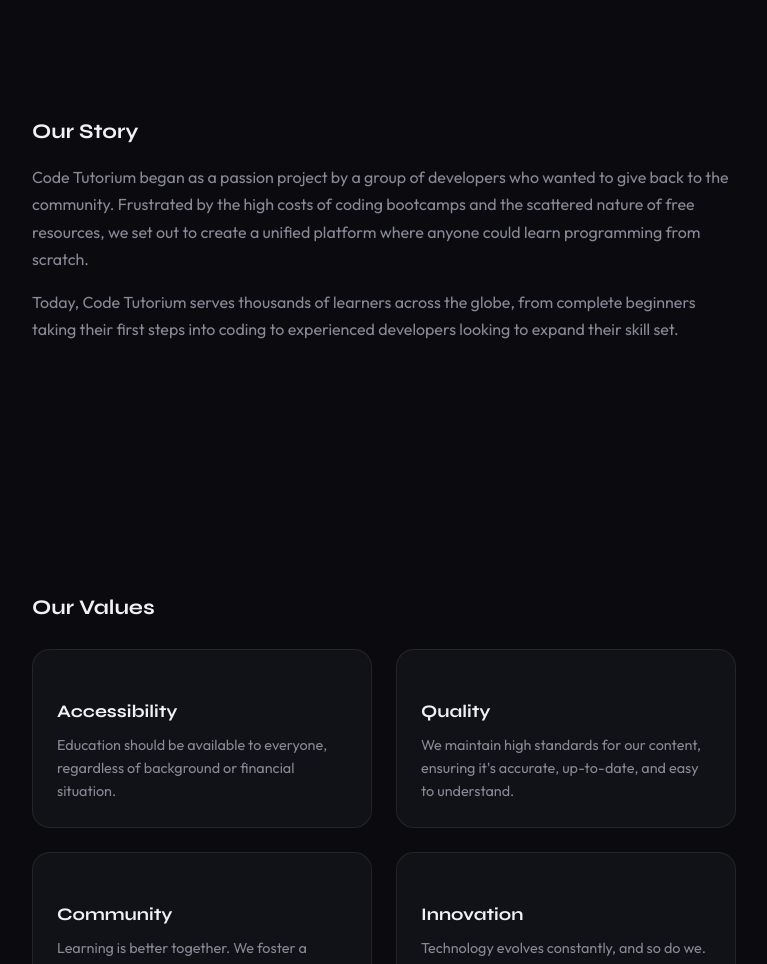
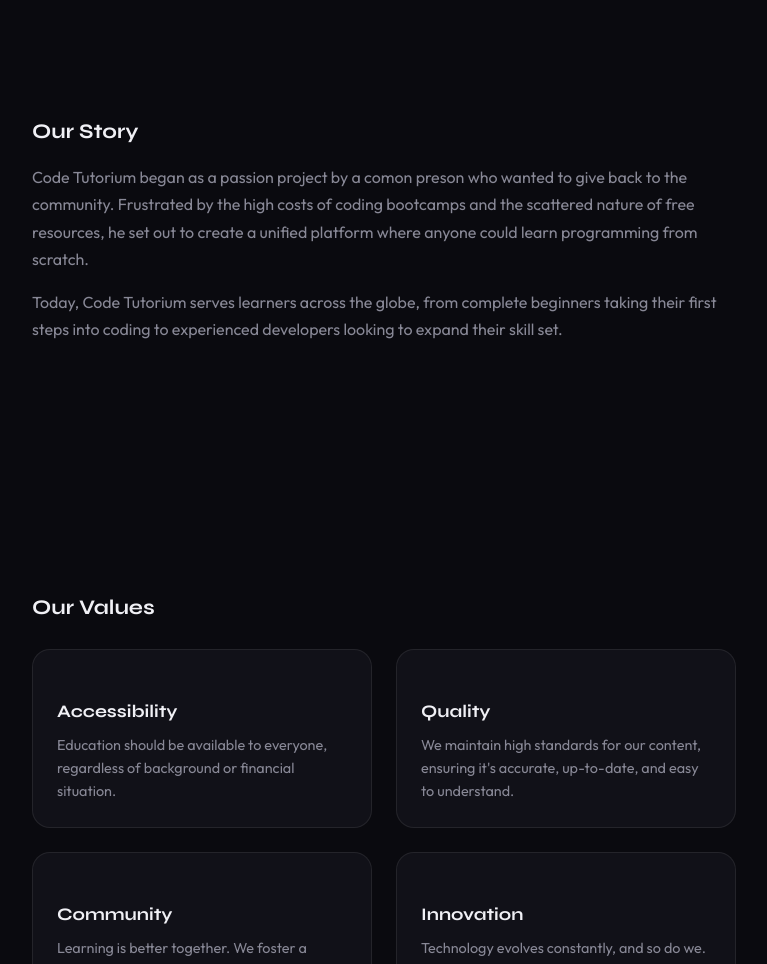
Before and after one commit to k14321035-cmd/live, a plain HTML site: page about.html in a window 1280 px wide. Shown: the part 1119-2083 px from the top of the page, without its empty margins (256-1023 px from the left). Drawn offline with Linux system fonts and the light colour scheme.

Commit message:
Add files via upload

```diff
--- a/about.html
+++ b/about.html
@@ -66,8 +66,8 @@
 
       <section class="legal-section">
         <h2>Our Story</h2>
-        <p>Code Tutorium began as a passion project by a group of developers who wanted to give back to the community. Frustrated by the high costs of coding bootcamps and the scattered nature of free resources, we set out to create a unified platform where anyone could learn programming from scratch.</p>
-        <p>Today, Code Tutorium serves thousands of learners across the globe, from complete beginners taking their first steps into coding to experienced developers looking to expand their skill set.</p>
+        <p>Code Tutorium began as a passion project by a comon  preson who wanted to give back to the community. Frustrated by the high costs of coding bootcamps and the scattered nature of free resources, he set out to create a unified platform where anyone could learn programming from scratch.</p>
+        <p>Today, Code Tutorium serves learners across the globe, from complete beginners taking their first steps into coding to experienced developers looking to expand their skill set.</p>
       </section>
 
       <section class="legal-section">
```
